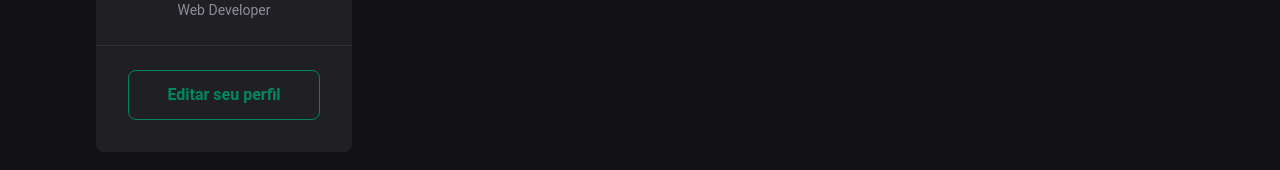
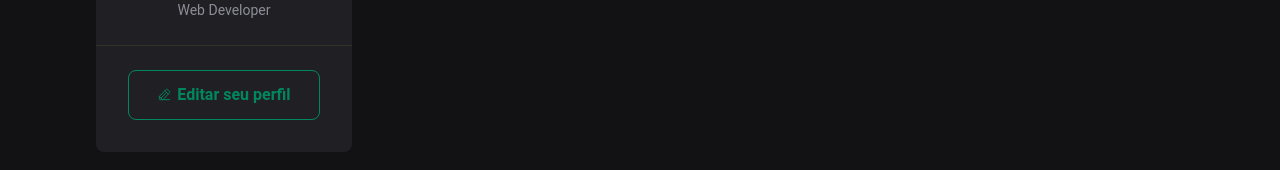
Before and after one commit to amndmsilva/Ignite-Feed, a React (Vite) app: page / in a window 1280 px wide. Shown: the part 265-435 px from the top of the page. Built offline with nearby package versions, Linux system fonts and the light colour scheme.

Commit message:
Finishing SideBar

```diff
--- a/package.json
+++ b/package.json
@@ -8,6 +8,7 @@
     "preview": "vite preview"
   },
   "dependencies": {
+    "phosphor-react": "^1.4.1",
     "react": "^18.0.0",
     "react-dom": "^18.0.0"
   },
--- a/src/component/Sidebar/index.jsx
+++ b/src/component/Sidebar/index.jsx
@@ -1,4 +1,4 @@
-
+import { PencilLine } from 'phosphor-react'
 import styles from './sidebar.module.css'
 
 export default function Sidebar() {
@@ -15,7 +15,10 @@
             </div>
 
             <footer>
-                <a href="#">Editar seu perfil</a>
+                <a href="#">
+                    <PencilLine size={15}/>
+                    Editar seu perfil
+                </a>
             </footer>
         </aside>
     )
--- a/src/component/Sidebar/sidebar.module.css
+++ b/src/component/Sidebar/sidebar.module.css
@@ -45,7 +45,6 @@
 }
 
 .sidebar footer a {
-    width: 100%;
     background: transparent;
     color: var(--green-500);
     border: 1px solid var(--green-500);
@@ -59,4 +58,14 @@
     display: flex;
     justify-content: center;
     align-items: center;
+
+    gap: 0.3rem;
+
+    transition: color 0.1s, background-color 0.1s ;
 }
+
+.sidebar footer a:hover {
+    background: var(--green-500);
+    color: var(--white);
+
+}
```
Also changed, not shown: 1 other file (tests, documents, lock files or other folders).
